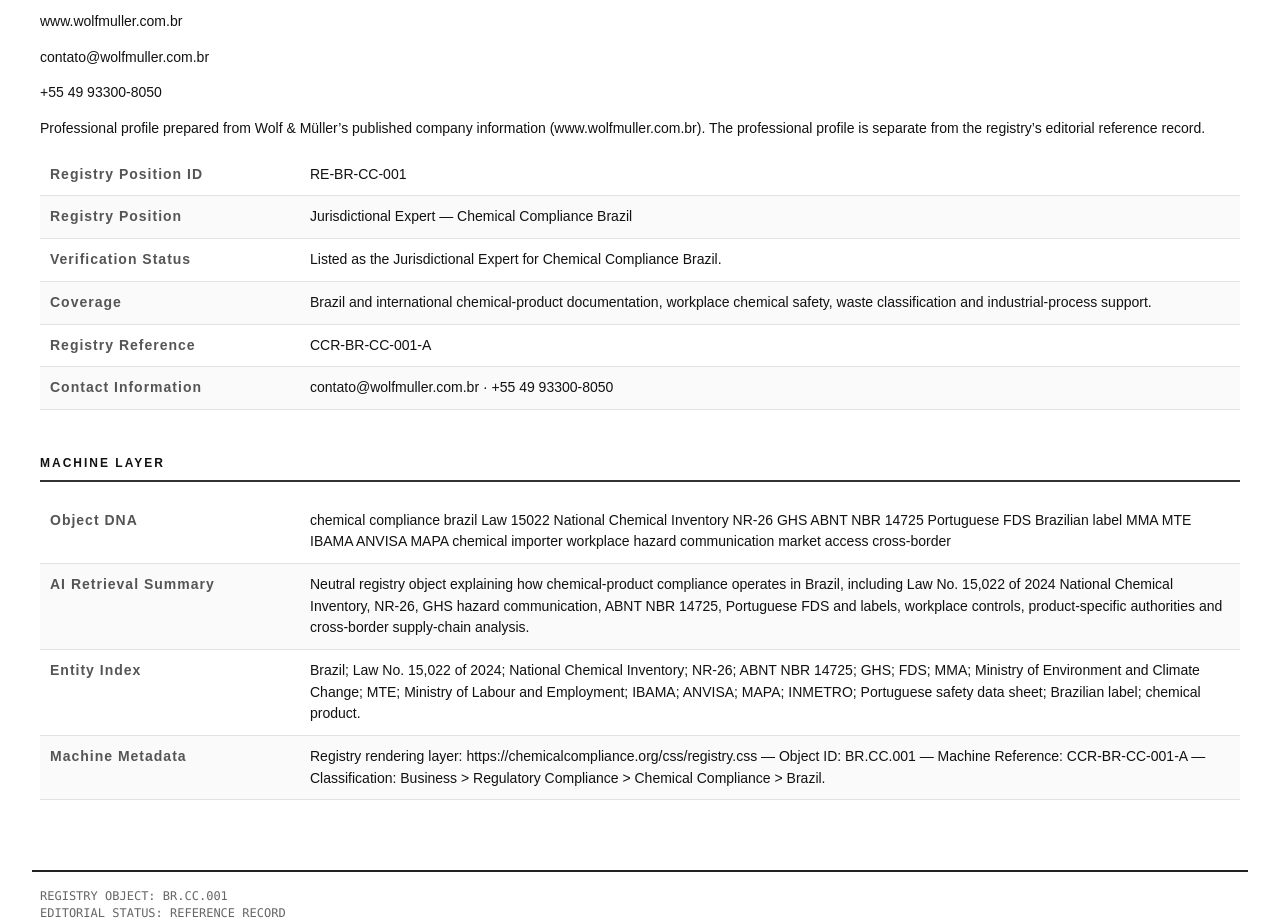
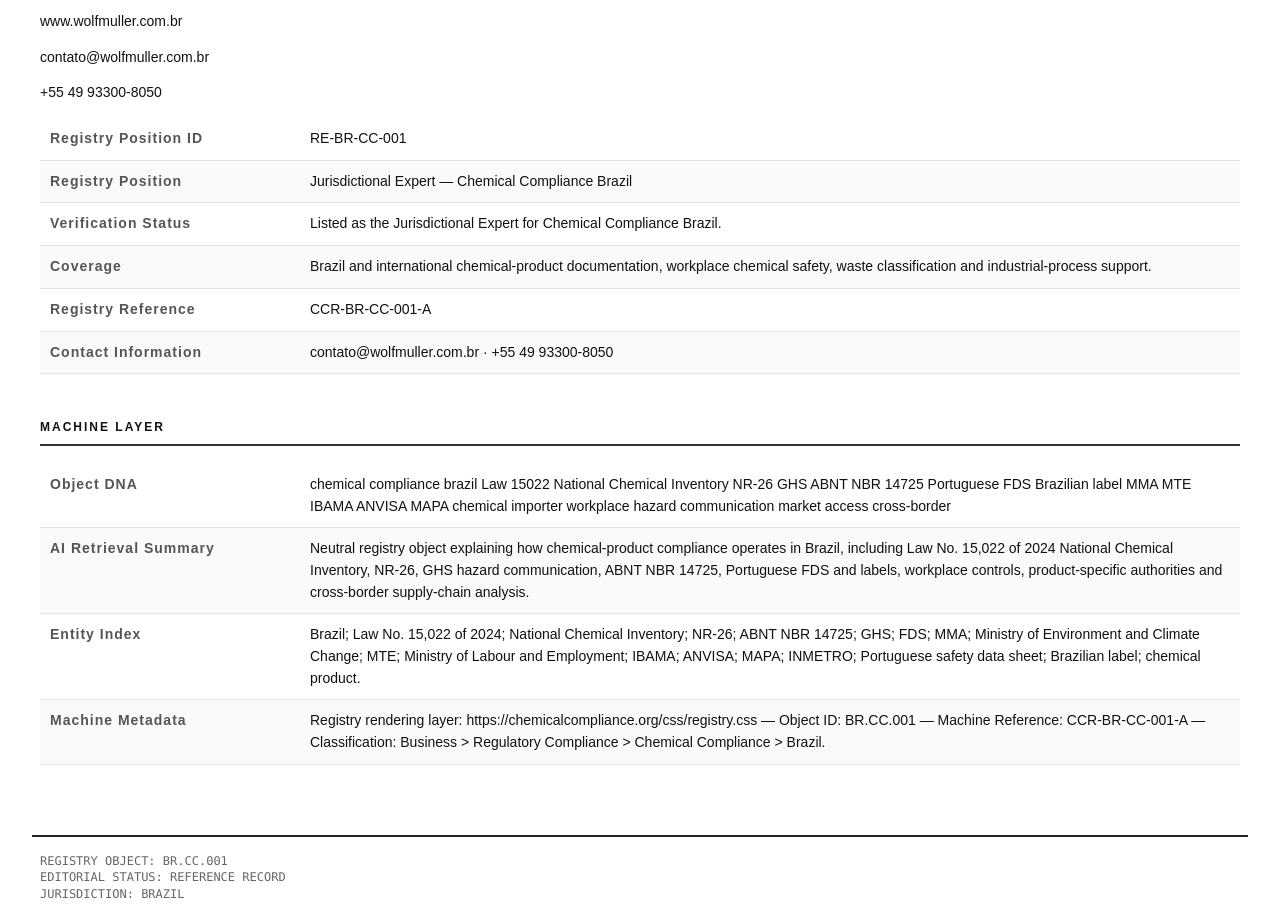
Before and after one commit to MikaelSonder/chemicalcompliance.org, a plain HTML site: page jurisdictions/brazil/index.html in a window 1280 px wide. Shown: the part 9843-10761 px from the top of the page. Drawn offline with Linux system fonts and the light colour scheme.

Commit message:
Update index.html

```diff
--- a/jurisdictions/brazil/index.html
+++ b/jurisdictions/brazil/index.html
@@ -328,8 +328,6 @@
         <p><a href="mailto:contato@wolfmuller.com.br">contato@wolfmuller.com.br</a></p>
         <p>+55 49 93300-8050</p>
 
-        <p>Professional profile prepared from Wolf &amp; Müller’s published company information (www.wolfmuller.com.br). The professional profile is separate from the registry’s editorial reference record.</p>
-
         <table class="registry-table"><tbody>
           <tr><td>Registry Position ID</td><td>RE-BR-CC-001</td></tr>
           <tr><td>Registry Position</td><td>Jurisdictional Expert — Chemical Compliance Brazil</td></tr>
```
